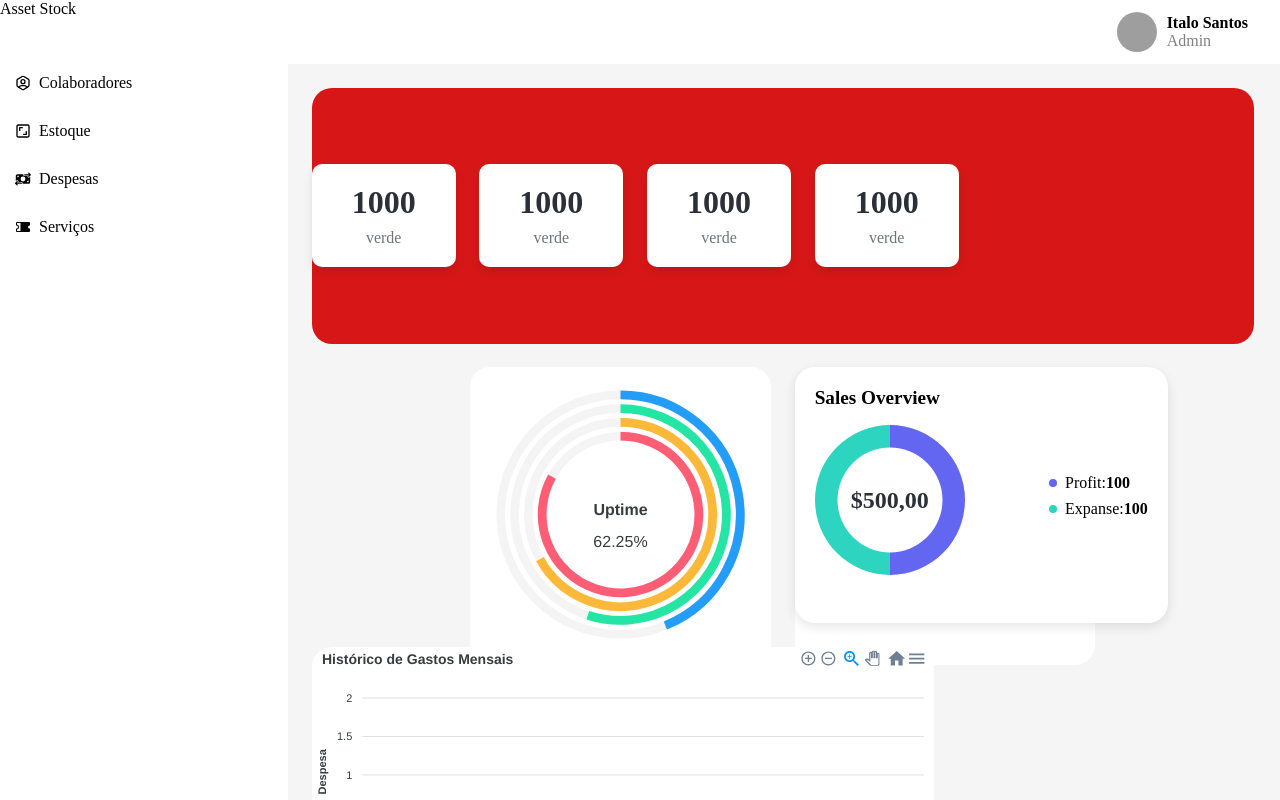
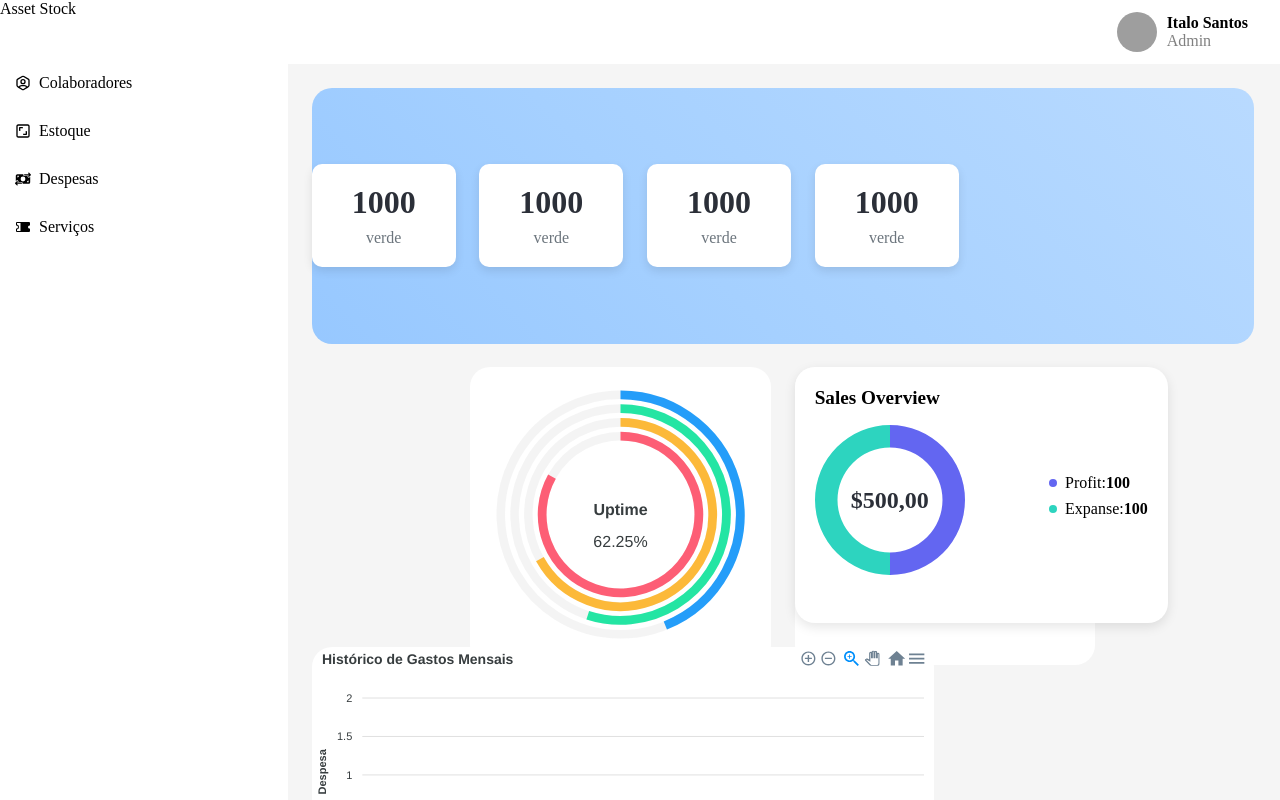
Before and after one commit to italo1033/asset-stock, a Next.js app: page / in a window 1280 px wide. Shown: the top 800 px of the page. Built offline with nearby package versions, Linux system fonts and the light colour scheme; grey boxes are pictures that could not be loaded.

Commit message:
adicionando transição degrader

```diff
--- a/src/app/page/dashboard/dashboard.module.css
+++ b/src/app/page/dashboard/dashboard.module.css
@@ -10,13 +10,32 @@
 .dashboardMetas{
     width: 100%;
     height: 16rem;
-    background-color: #d71717;
+    background-color: #fff;
     border-radius: 20px;
     display: flex;
     flex-direction: row;
     gap:  1.48rem;;
 }
 
+/* Estilo do fundo animado */
+.dashboardMetas {
+    background: linear-gradient(45deg, #0c87fa, #4a9dff, #7ab7ff, #a5d0ff, #cce4ff, #ffff);
+    background-size: 600% 600%; /* Aumenta o tamanho do fundo */
+    animation: gradientAnimation 15s linear infinite; /* Ajusta a função de tempo para linear */
+}
+
+/* Definindo a animação do degradê */
+@keyframes gradientAnimation {
+    0% {
+        background-position: 0% 0%;
+    }
+    50% {
+        background-position: 100% 100%;
+    }
+    100% {
+        background-position: 0% 0%;
+    }
+}
 .containersubcards{
     width: 100%;
     height: 16rem;
```
